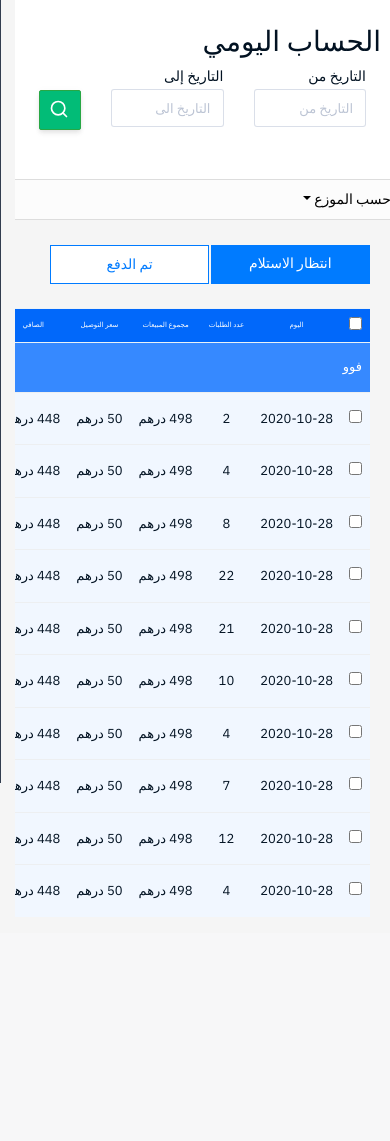
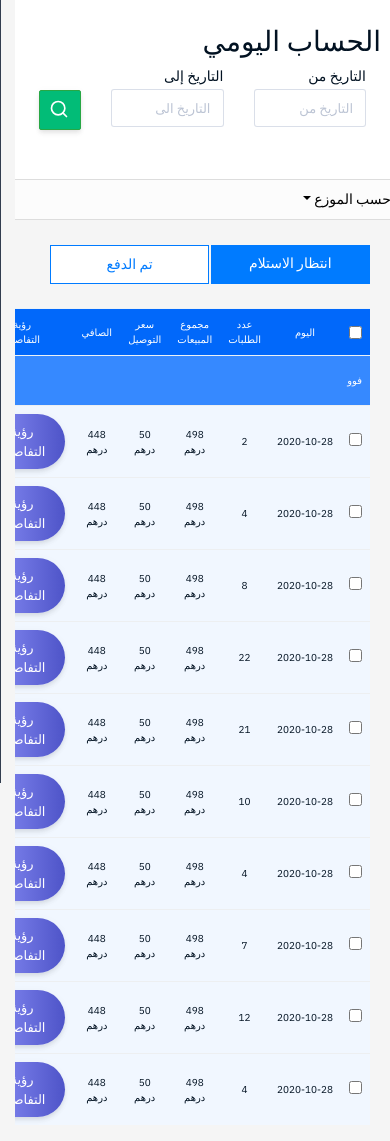
Before and after one commit to faissaloux/Codpanel, a PHP site: page /cash.php in a window 390 px wide. Shown: the part 61-1202 px from the top of the page. Before the commit the page ends 960 px from the top, so only its background shows below. Run offline with PHP 8.4, Linux system fonts and the light colour scheme.

Commit message:
responsive: cash, products pages

```diff
--- a/assets/css/custom.css
+++ b/assets/css/custom.css
@@ -84,14 +84,20 @@ input[type="checkbox"]{
         width: 100%;
     }
 }
-
+/* table responsive */
 @media(max-width: 1300px){
-    .table-primary thead tr th{
+    .table-primary thead tr th.latin{
+        font-size: 16px !important;
+    }
+    .table-primary thead tr th.arabic{
         font-size: 16px !important;
     }
 }
 @media(max-width: 940px){
-    .table-primary thead tr th{
+    .table-primary thead tr th.latin{
+        font-size: 14px !important;
+    }
+    .table-primary thead tr th.arabic{
         font-size: 14px !important;
     }
 }
@@ -101,8 +107,16 @@ input[type="checkbox"]{
     }
 }
 @media(max-width: 666px){
-    .table-primary thead tr th{
+    .table-primary thead tr th.latin{
         font-size: 7px !important;
+    }
+    .table-primary thead tr th.arabic{
+        font-size: 10px !important;
+    }
+}
+@media(max-width: 940px){
+    .table-primary tbody td{
+        font-size: 10px !important;
     }
 }
 
--- a/cash.php
+++ b/cash.php
@@ -120,13 +120,13 @@
                                     <thead>
                                         <tr>
                                             <th scope="col"><input type="checkbox" class="show-actions-menu"/></th>
-                                            <th scope="col" data-type="date">اليوم</th>
-                                            <th scope="col" data-type="requestsNum">عدد الطلبات</th>
-                                            <th scope="col" data-type="totalSells">مجموع المبيعات</th>
-                                            <th scope="col" data-type="deliveryPrice">سعر التوصيل</th>
-                                            <th scope="col" data-type="net">الصافي</th>
-                                            <th scope="col" data-type="details">رؤية التفاصيل</th>
-                                            <th scope="col" data-type="received">استلام الدفع</th>
+                                            <th scope="col" class="arabic" data-type="date">اليوم</th>
+                                            <th scope="col" class="arabic" data-type="requestsNum">عدد<br class="sm-break"> الطلبات</th>
+                                            <th scope="col" class="arabic" data-type="totalSells">مجموع <br class="sm-break">المبيعات</th>
+                                            <th scope="col" class="arabic" data-type="deliveryPrice">سعر<br class="sm-break"> التوصيل</th>
+                                            <th scope="col" class="arabic" data-type="net">الصافي</th>
+                                            <th scope="col" class="arabic" data-type="details">رؤية<br class="sm-break"> التفاصيل</th>
+                                            <th scope="col" class="arabic" data-type="received">استلام<br class="sm-break"> الدفع</th>
                                         </tr>
                                     </thead>
                                     <tbody>
@@ -144,24 +144,24 @@
                                                 <span>2</span>
                                             </td>
                                             <td data-type="totalSells">
-                                                <span>498 درهم</span>
+                                                <span>498<br class="sm-break">درهم</span>
                                             </td>
                                             <td data-type="deliveryPrice">
-                                                <span>50 درهم</span>
+                                                <span>50<br class="sm-break">درهم</span>
                                             </td>
                                             <td data-type="net">
-                                                <span>448 درهم</span>
+                                                <span>448<br class="sm-break">درهم</span>
                                             </td>
                                             <td data-type="details">
                                                 <a  type="button"
                                                     class="btn btn-primary btn-lg border-none loadactions rounded text-white details">
-                                                    رؤية التفاصيل
+                                                    رؤية<br class="sm-break"> التفاصيل
                                                 </a>
                                             </td>
                                             <td data-type="received">
                                                 <a  type="button"
                                                     class="btn btn-primary btn-lg border-none loadactions rounded text-white received">
-                                                    تم استلام المبلغ
+                                                    تم استلام<br class="sm-break"> المبلغ
                                                 </a>
                                             </td>
                                         </tr>
@@ -174,24 +174,24 @@
                                                 <span>4</span>
                                             </td>
                                             <td data-type="totalSells">
-                                                <span>498 درهم</span>
+                                                <span>498<br class="sm-break">درهم</span>
                                             </td>
                                             <td data-type="deliveryPrice">
-                                                <span>50 درهم</span>
+                                                <span>50<br class="sm-break">درهم</span>
                                             </td>
                                             <td data-type="net">
-                                                <span>448 درهم</span>
+                                                <span>448<br class="sm-break">درهم</span>
                                             </td>
                                             <td data-type="details">
                                                 <a  type="button"
                                                     class="btn btn-primary btn-lg border-none loadactions rounded text-white details">
-                                                    رؤية التفاصيل
+                                                    رؤية<br class="sm-break"> التفاصيل
                                                 </a>
                                             </td>
                                             <td data-type="received">
                                                 <a  type="button"
                                                     class="btn btn-primary btn-lg border-none loadactions rounded text-white received">
-                                                    تم استلام المبلغ
+                                                    تم استلام<br class="sm-break"> المبلغ
                                                 </a>
                                             </td>
                                         </tr>
@@ -204,24 +204,24 @@
                                                 <span>8</span>
                                             </td>
                                             <td data-type="totalSells">
-                                                <span>498 درهم</span>
+                                                <span>498<br class="sm-break">درهم</span>
                                             </td>
                                             <td data-type="deliveryPrice">
-                                                <span>50 درهم</span>
+                                                <span>50<br class="sm-break">درهم</span>
                                             </td>
                                             <td data-type="net">
-                                                <span>448 درهم</span>
+                                                <span>448<br class="sm-break">درهم</span>
                                             </td>
                                             <td data-type="details">
                                                 <a  type="button"
                                                     class="btn btn-primary btn-lg border-none loadactions rounded text-white details">
-                                                    رؤية التفاصيل
+                                                    رؤية<br class="sm-break"> التفاصيل
                                                 </a>
                                             </td>
                                             <td data-type="received">
                                                 <a  type="button"
                                                     class="btn btn-primary btn-lg border-none loadactions rounded text-white received">
-                                                    تم استلام المبلغ
+                                                    تم استلام<br class="sm-break"> المبلغ
                                                 </a>
                                             </td>
                                         </tr>
@@ -234,24 +234,24 @@
                                                 <span>22</span>
                                             </td>
                                             <td data-type="totalSells">
-                                                <span>498 درهم</span>
+                                                <span>498<br class="sm-break">درهم</span>
                                             </td>
                                             <td data-type="deliveryPrice">
-                                                <span>50 درهم</span>
+                                                <span>50<br class="sm-break">درهم</span>
                                             </td>
                                             <td data-type="net">
-                                                <span>448 درهم</span>
+                                                <span>448<br class="sm-break">درهم</span>
                                             </td>
                                             <td data-type="details">
                                                 <a  type="button"
                                                     class="btn btn-primary btn-lg border-none loadactions rounded text-white details">
-                                                    رؤية التفاصيل
+                                                    رؤية<br class="sm-break"> التفاصيل
                                                 </a>
                                             </td>
                                             <td data-type="received">
                                                 <a  type="button"
                                                     class="btn btn-primary btn-lg border-none loadactions rounded text-white received">
-                                                    تم استلام المبلغ
+                                                    تم استلام<br class="sm-break"> المبلغ
                                                 </a>
                                             </td>
                                         </tr>
@@ -264,24 +264,24 @@
                                                 <span>21</span>
                                             </td>
                                             <td data-type="totalSells">
-                                                <span>498 درهم</span>
+                                                <span>498<br class="sm-break">درهم</span>
                                             </td>
                                             <td data-type="deliveryPrice">
-                                                <span>50 درهم</span>
+                                                <span>50<br class="sm-break">درهم</span>
                                             </td>
                                             <td data-type="net">
-                                                <span>448 درهم</span>
+                                                <span>448<br class="sm-break">درهم</span>
                                             </td>
                                             <td data-type="details">
                                                 <a  type="button"
                                                     class="btn btn-primary btn-lg border-none loadactions rounded text-white details">
-                                                    رؤية التفاصيل
+                                                    رؤية<br class="sm-break"> التفاصيل
                                                 </a>
                                             </td>
                                             <td data-type="received">
                                                 <a  type="button"
                                                     class="btn btn-primary btn-lg border-none loadactions rounded text-white received">
-                                                    تم استلام المبلغ
+                                                    تم استلام<br class="sm-break"> المبلغ
                                                 </a>
                                             </td>
                                         </tr>
@@ -294,24 +294,24 @@
                                                 <span>10</span>
                                             </td>
                                             <td data-type="totalSells">
-                                                <span>498 درهم</span>
+                                                <span>498<br class="sm-break">درهم</span>
                                             </td>
                                             <td data-type="deliveryPrice">
-                                                <span>50 درهم</span>
+                                                <span>50<br class="sm-break">درهم</span>
                                             </td>
                                             <td data-type="net">
-                                                <span>448 درهم</span>
+                                                <span>448<br class="sm-break">درهم</span>
                                             </td>
                                             <td data-type="details">
                                                 <a  type="button"
                                                     class="btn btn-primary btn-lg border-none loadactions rounded text-white details">
-                                                    رؤية التفاصيل
+                                                    رؤية<br class="sm-break"> التفاصيل
                                                 </a>
                                             </td>
                                             <td data-type="received">
                                                 <a  type="button"
                                                     class="btn btn-primary btn-lg border-none loadactions rounded text-white received">
-                                                    تم استلام المبلغ
+                                                    تم استلام<br class="sm-break"> المبلغ
                                                 </a>
                                             </td>
                                         </tr>
@@ -324,24 +324,24 @@
                                                 <span>4</span>
                                             </td>
                                             <td data-type="totalSells">
-                                                <span>498 درهم</span>
+                                                <span>498<br class="sm-break">درهم</span>
                                             </td>
                                             <td data-type="deliveryPrice">
-                                                <span>50 درهم</span>
+                                                <span>50<br class="sm-break">درهم</span>
                                             </td>
                                             <td data-type="net">
-                                                <span>448 درهم</span>
+                                                <span>448<br class="sm-break">درهم</span>
                                             </td>
                                             <td data-type="details">
                                                 <a  type="button"
                                                     class="btn btn-primary btn-lg border-none loadactions rounded text-white details">
-                                                    رؤية التفاصيل
+                                                    رؤية<br class="sm-break"> التفاصيل
                                                 </a>
                                             </td>
                                             <td data-type="received">
                                                 <a  type="button"
                                                     class="btn btn-primary btn-lg border-none loadactions rounded text-white received">
-                                                    تم استلام المبلغ
+                                                    تم استلام<br class="sm-break"> المبلغ
                                                 </a>
                                             </td>
                                         </tr>
@@ -354,24 +354,24 @@
                                                 <span>7</span>
                                             </td>
                                             <td data-type="totalSells">
-                                                <span>498 درهم</span>
+                                                <span>498<br class="sm-break">درهم</span>
                                             </td>
                                             <td data-type="deliveryPrice">
-                                                <span>50 درهم</span>
+                                                <span>50<br class="sm-break">درهم</span>
                                             </td>
                                             <td data-type="net">
-                                                <span>448 درهم</span>
+                                                <span>448<br class="sm-break">درهم</span>
                                             </td>
                                             <td data-type="details">
                                                 <a  type="button"
                                                     class="btn btn-primary btn-lg border-none loadactions rounded text-white details">
-                                                    رؤية التفاصيل
+                                                    رؤية<br class="sm-break"> التفاصيل
                                                 </a>
                                             </td>
                                             <td data-type="received">
                                                 <a  type="button"
                                                     class="btn btn-primary btn-lg border-none loadactions rounded text-white received">
-                                                    تم استلام المبلغ
+                                                    تم استلام<br class="sm-break"> المبلغ
                                                 </a>
                                             </td>
                                         </tr>
@@ -384,24 +384,24 @@
                                                 <span>12</span>
                                             </td>
                                             <td data-type="totalSells">
-                                                <span>498 درهم</span>
+                                                <span>498<br class="sm-break">درهم</span>
                                             </td>
                                             <td data-type="deliveryPrice">
-                                                <span>50 درهم</span>
+                                                <span>50<br class="sm-break">درهم</span>
                                             </td>
                                             <td data-type="net">
-                                                <span>448 درهم</span>
+                                                <span>448<br class="sm-break">درهم</span>
                                             </td>
                                             <td data-type="details">
                                                 <a  type="button"
                                                     class="btn btn-primary btn-lg border-none loadactions rounded text-white details">
-                                                    رؤية التفاصيل
+                                                    رؤية<br class="sm-break"> التفاصيل
                                                 </a>
                                             </td>
                                             <td data-type="received">
                                                 <a  type="button"
                                                     class="btn btn-primary btn-lg border-none loadactions rounded text-white received">
-                                                    تم استلام المبلغ
+                                                    تم استلام<br class="sm-break"> المبلغ
                                                 </a>
                                             </td>
                                         </tr>
@@ -414,24 +414,24 @@
                                                 <span>4</span>
                                             </td>
                                             <td data-type="totalSells">
-                                                <span>498 درهم</span>
+                                                <span>498<br class="sm-break">درهم</span>
                                             </td>
                                             <td data-type="deliveryPrice">
-                                                <span>50 درهم</span>
+                                                <span>50<br class="sm-break">درهم</span>
                                             </td>
                                             <td data-type="net">
-                                                <span>448 درهم</span>
+                                                <span>448<br class="sm-break">درهم</span>
                                             </td>
                                             <td data-type="details">
                                                 <a  type="button"
                                                     class="btn btn-primary btn-lg border-none loadactions rounded text-white details">
-                                                    رؤية التفاصيل
+                                                    رؤية<br class="sm-break"> التفاصيل
                                                 </a>
                                             </td>
                                             <td data-type="received">
                                                 <a  type="button"
                                                     class="btn btn-primary btn-lg border-none loadactions rounded text-white received">
-                                                    تم استلام المبلغ
+                                                    تم استلام<br class="sm-break"> المبلغ
                                                 </a>
                                             </td>
                                         </tr>
```
Also changed, not shown: cities.php (+4 -4 lines), products.php (+4 -4 lines), reception.php (+9 -9 lines), users.php (+16 -16 lines).
